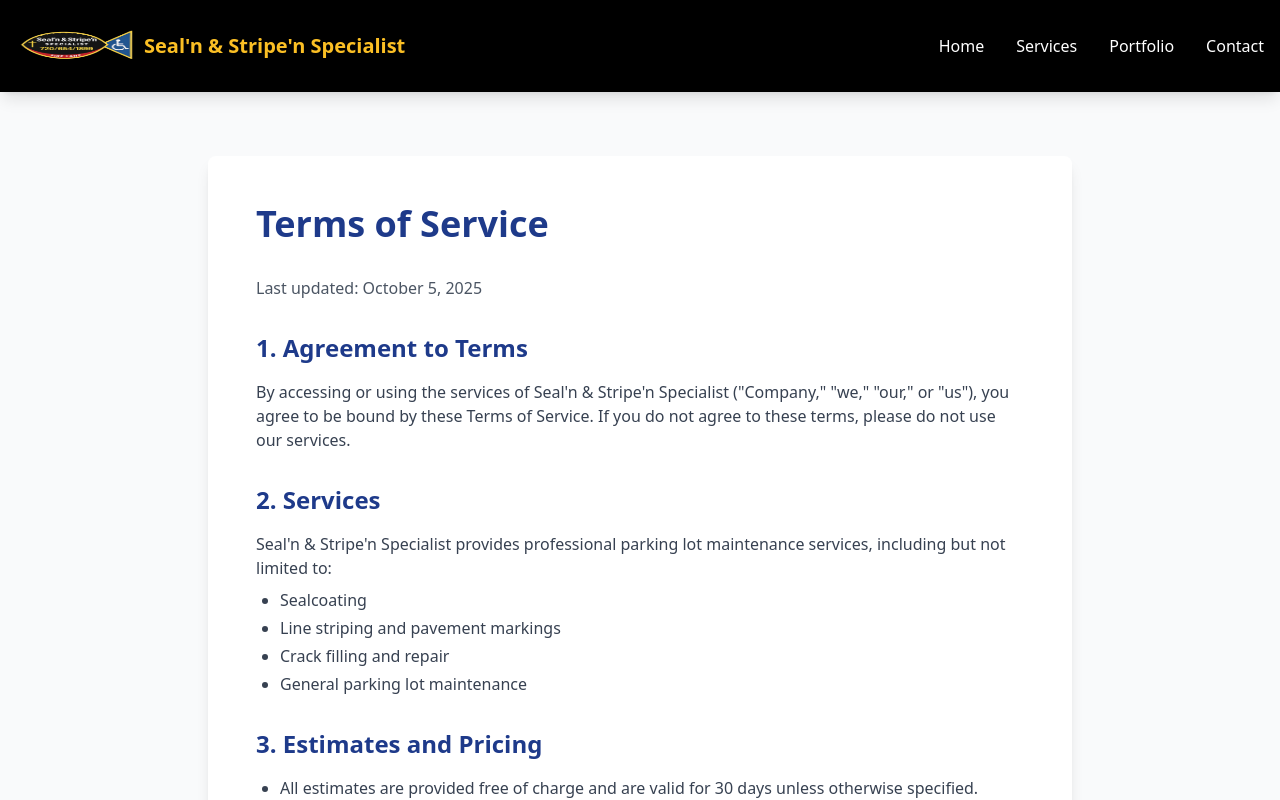
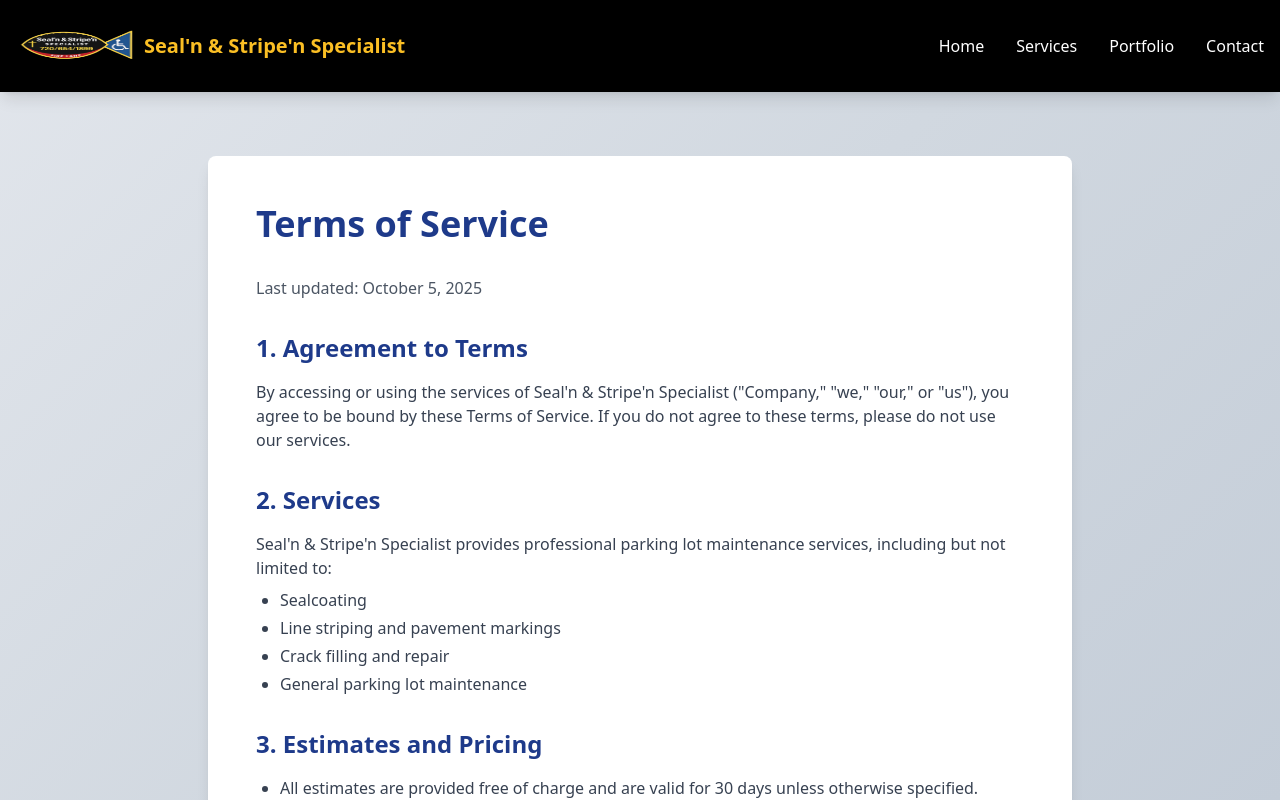
Before and after one commit to mcsmartbytes/sealn-super-site, a Next.js app: page /terms in a window 1280 px wide. Shown: the top 800 px of the page. Built offline with nearby package versions, Linux system fonts and the light colour scheme.

Commit message:
style: Add darker gray gradient background
Professional visible gradient: #E2E6EC → #D1D8E0 → #C4CDD8

🤖 Generated with [Claude Code](https://claude.com/claude-code)

Co-Authored-By: Claude Opus 4.5 <noreply@anthropic.com>

```diff
--- a/src/app/globals.css
+++ b/src/app/globals.css
@@ -3,11 +3,21 @@
 @tailwind utilities;
 
 :root {
-  --background: #F7F8FA;
+  --background: #E2E6EC;
   --foreground: #171717;
 }
 
+html, body {
+  min-height: 100vh;
+}
+
 body {
-  background-color: var(--background);
+  background: linear-gradient(135deg, #E2E6EC 0%, #D1D8E0 50%, #C4CDD8 100%);
+  background-attachment: fixed;
   color: var(--foreground);
 }
+
+/* Override any bg-gray-50 or bg-white on main containers */
+.min-h-screen {
+  background: transparent !important;
+}
```
